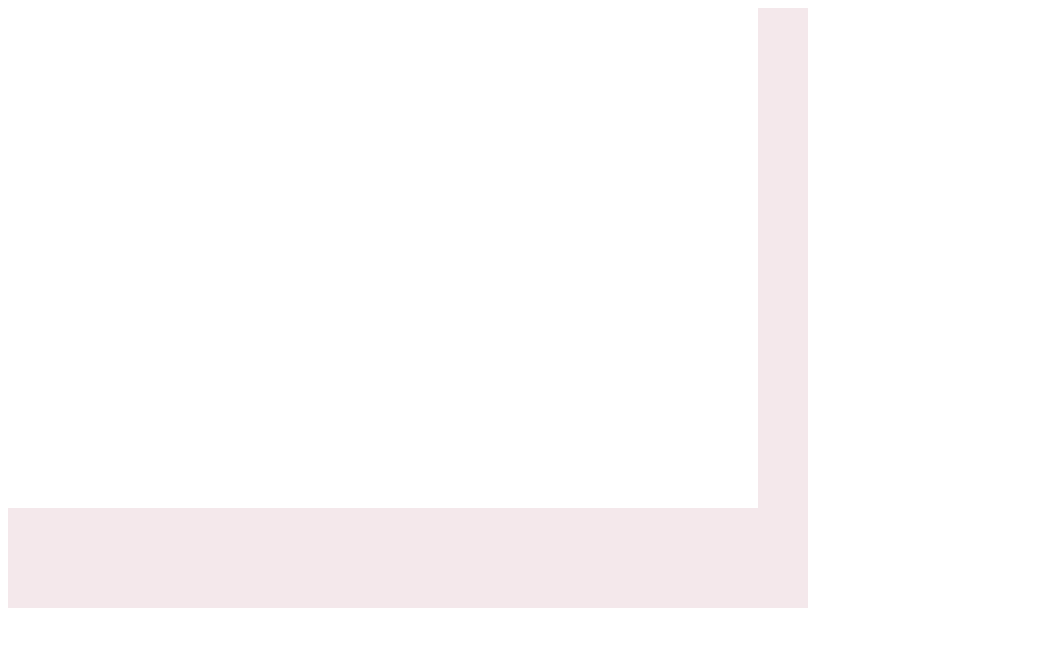
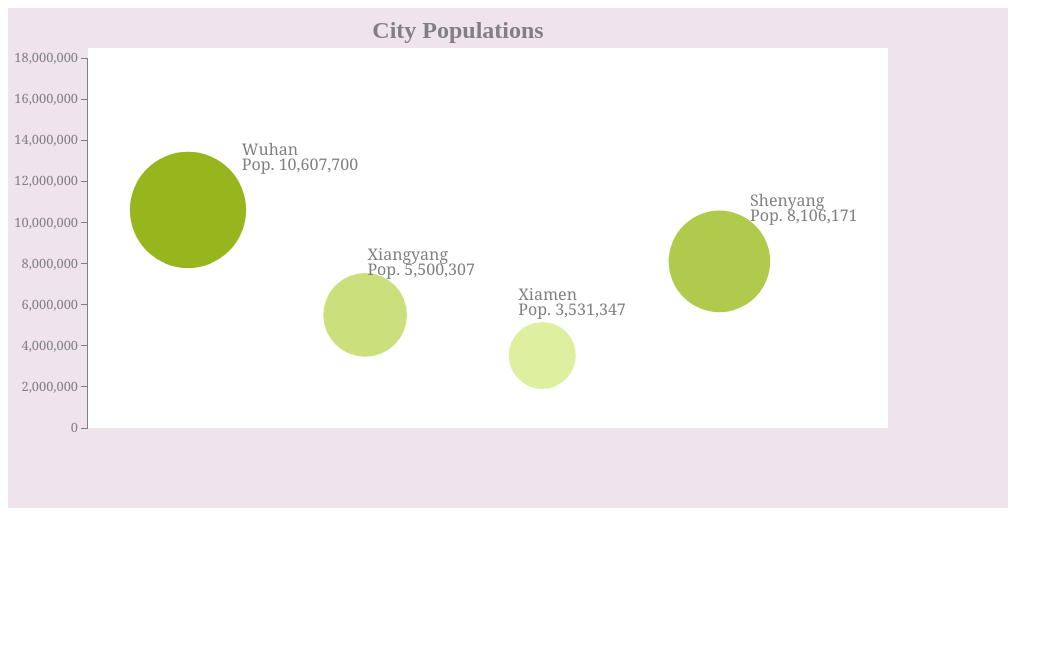
Before and after one commit to zsong57/D3-lab, a plain HTML site: page index.html in a window 1280 px wide. Shown: the whole page, without its empty margins (0-1063 px from the left). Drawn offline with Linux system fonts and the light colour scheme.

Commit message:
Module 7 + data

```diff
--- a/css/style.css
+++ b/css/style.css
@@ -1,9 +1,39 @@
 /* 575 boilerplate style.css */
 .container {
-	background-color:#f4e8eb
+	background-color:#efe3ec;
 }
 
 .myRectangle {
 	fill: white;
+	x:80;
+	y:40;
 
-};
+}
+
+.axis path,
+.axis line {
+    fill: none;
+    stroke: gray;
+    stroke-width: 1px;
+    shape-rendering: crispEdges;
+}
+
+.axis text {
+    font-family: Georgia;
+    font-size: 0.8em;
+	fill:gray;
+}
+
+.title {
+    font-family: Georgoia;
+    font-size: 1.5em;
+    font-weight: bold;
+	fill:gray;
+}
+
+.nameLine
+{ font-family:Georgia;
+fill:gray;}
+.popLine
+{ font-family:Georgia;
+fill:gray;}
--- a/js/main.js
+++ b/js/main.js
@@ -1,23 +1,150 @@
 /* 575 boilerplate main.js */
 window.onload = function(){
-	var w=800, h=600;
+	var w=1000, h=500;
 	var container = d3.select("body")
 		.append("svg")
 		.attr("width",w)
 		.attr("height",h)
 		.attr("class","container");
-
+//innerRect block
     var rectangle = container
     	.append("rect")
-    	.datum(250)
+    	.datum(200)
 		.attr("width", function(d){
-			return d*3;
+			return d*4;
+		})
+        .attr("height", function(d){
+			return d*1.9;
+		})
+        .attr("class","myRectangle");
 
-		})
+//city population data
+	var cityPop = [
+        {
+            city: 'Wuhan',
+            population: 10607700
+        },
+        {
+            city: 'Xiangyang',
+            population: 5500307
+        },
+        {
+            city: 'Xiamen',
+            population: 3531347
+        },
+        {
+            city: 'Shenyang',
+            population: 8106171
+        }
+    ];
 
-        .attr("height", function(d){
-			return d*2;
+var x = d3.scale.linear() //create the scale
+        .range([180, 800]) //output min and max
+        .domain([0, 3.5]); //input min and max
 
-		})
-        .attr("class","myRectangle")
+    //find the minimum value of the array
+    var minPop = d3.min(cityPop, function(d){
+        return d.population;
+    });
+
+    //find the maximum value of the array
+    var maxPop = d3.max(cityPop, function(d){
+        return d.population;
+    });
+
+    //scale for circles center y coordinate
+    var y = d3.scale.linear()
+        .range([420, 50])
+        .domain([
+            0,
+            18000000
+        ]);
+	//color scale generator
+	var color = d3.scale.linear()
+        .range([
+            "#dfefa0",
+            "#97b61e"
+        ])
+        .domain([
+            minPop,
+            maxPop
+        ]);
+
+	var circles = container.selectAll(".circles") //create an empty selection
+        .data(cityPop) //here we feed in an array
+        .enter() //one of the great mysteries of the universe
+        .append("circle") //inspect the HTML--holy crap, there's some circles there
+        .attr("class", "circles")
+        .attr("id", function(d){
+            return d.city;
+        })
+        .attr("r", function(d){
+            //calculate the radius based on population value as circle area
+            var area = d.population * 0.001;
+            return Math.sqrt(area/Math.PI);
+        })
+        .attr("cx", function(d, i){
+            //use the index to place each circle horizontally
+            return x(i);
+        })
+        .attr("cy", function(d){
+
+            return y(d.population);
+        })
+        .style("fill", function(d, i){ //add a fill based on the color scale generator
+            return color(d.population);
+        });
+        //create y axis generator
+        var yAxis = d3.svg.axis()
+        .scale(y)
+        .orient("left")
+	//create axis g element and add axis
+        var axis = container.append("g")
+        .attr("class", "axis")
+        .attr("transform", "translate(79, 0)")
+        .call(yAxis);
+	// add title
+	var title = container.append("text")
+        .attr("class", "title")
+        .attr("text-anchor", "middle")
+        .attr("x", 450)
+        .attr("y", 30)
+        .text("City Populations");
+	// add labels to the circles
+    var labels = container.selectAll(".labels")
+        .data(cityPop)
+        .enter()
+        .append("text")
+        .attr("class", "labels")
+        .attr("text-anchor", "left")
+        .attr("y", function(d){
+            //vertical position centered on each circle
+            return y(d.population) - 55;
+        });
+
+    //first line of label
+    var nameLine = labels.append("tspan")
+        .attr("class", "nameLine")
+        .attr("x", function(d,i){
+            //horizontal position to the right of each circle
+            return x(i) + Math.sqrt(d.population * 0.01 / Math.PI) -130;
+        })
+        .text(function(d){
+            return d.city;
+        });
+
+    //create format generator
+    var format = d3.format(",");
+
+    //second line of label
+    var popLine = labels.append("tspan")
+        .attr("class", "popLine")
+        .attr("x", function(d,i){
+            return x(i) + Math.sqrt(d.population * 0.01 / Math.PI) - 130;
+        })
+        .attr("dy", "15") //vertical offset
+        .text(function(d){
+            return "Pop. " + format(d.population); //use format generator to format numbers
+        });
+
 };
```
Also changed, not shown: 1 other file.
